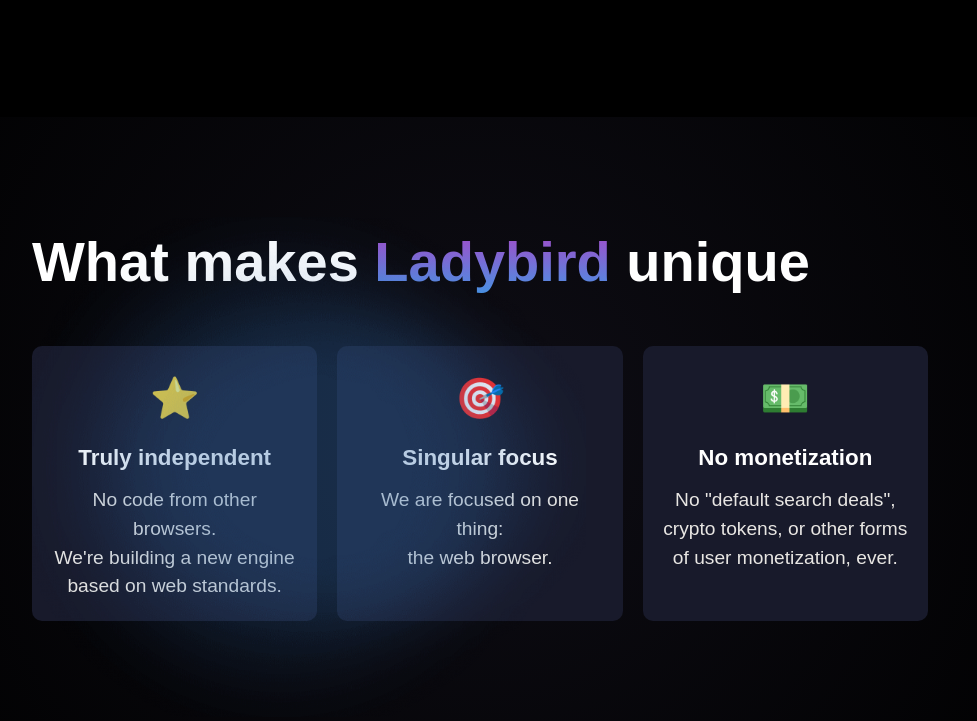
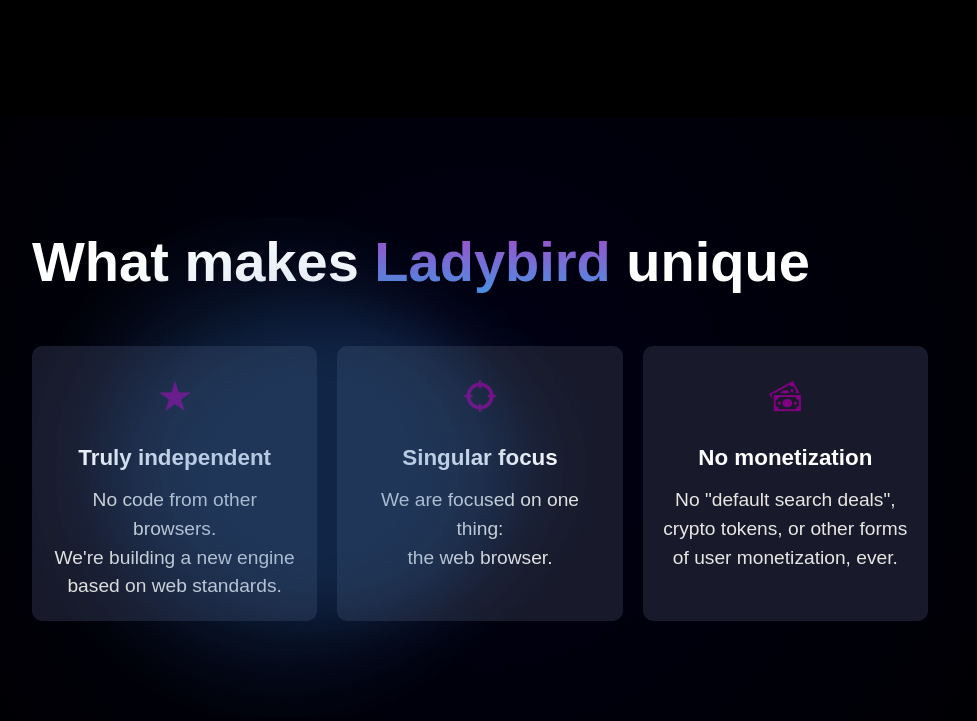
Before and after one commit to sahib-ldh/ladybirdClone, a plain HTML site: page img/index.html in a window 1280 px wide. Shown: the part 1430-2151 px from the top of the page, without its empty margins (160-1137 px from the left). Drawn offline with Linux system fonts and the light colour scheme.

Commit message:
new update

```diff
--- a/img/index.html
+++ b/img/index.html
@@ -220,7 +220,7 @@
 
             padding: 100px 15%;
             background: rgb(14,13,21);
-            background: radial-gradient(circle, rgba(14,13,21,1) 0%, rgba(0,0,0,1) 100%);
+            background: radial-gradient(circle, rgba(0,0,21,1) 0%, rgba(0,0,0,1) 100%);
 
 
         }
@@ -263,6 +263,7 @@
         .icon {
             font-size: 2.5rem;
             margin-bottom: 10px;
+
         }
 
         /* Icon colors */
@@ -336,17 +337,17 @@
         <h2>What makes <span class="gradtext">Ladybird</span> unique</h2>
         <div class="features">
             <div class="feature-box">
-                <div class="icon icon-independent">⭐</div>
+                <div class="icon icon-independent"><img src="star-32.png"> </div>
                 <h3>Truly independent</h3>
                 <p>No code from other browsers.<br> We're building a new engine <br> based on web standards.</p>
             </div>
             <div class="feature-box">
-                <div class="icon icon-focus">🎯</div>
+                <div class="icon icon-focus"><img src="target.png"></div>
                 <h3>Singular focus</h3>
                 <p>We are focused on one thing: <br> the web browser.</p>
             </div>
             <div class="feature-box">
-                <div class="icon icon-monetization">💵</div>
+                <div class="icon icon-monetization"><img src="banknotes.png"></div>
                 <h3>No monetization</h3>
                 <p>No "default search deals",<br> crypto tokens, or other forms <br> of user monetization, ever.</p>
             </div>
```
Also changed, not shown: img/banknotes.png (added), img/star-32.png (added), img/target.png (added).
